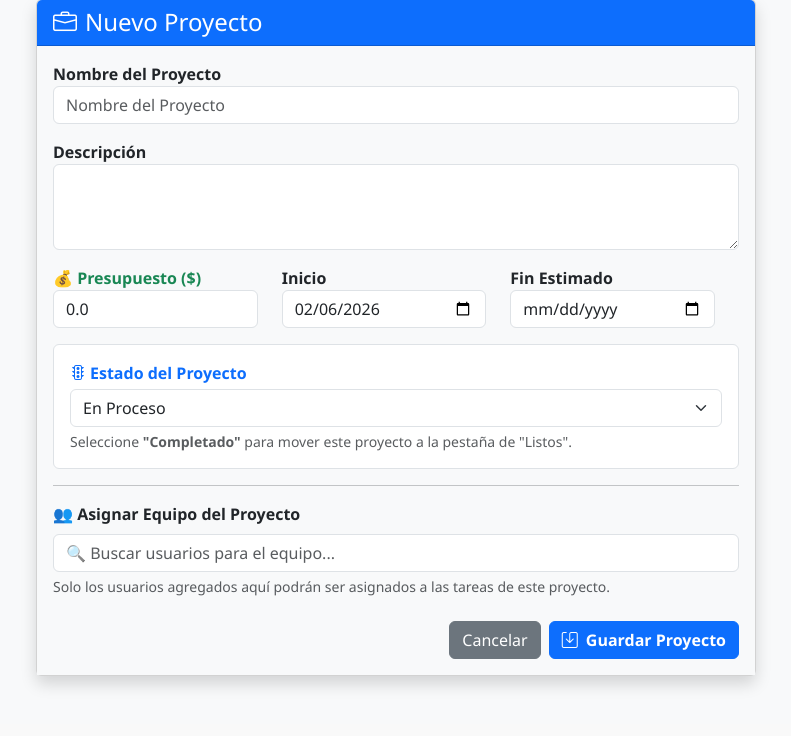
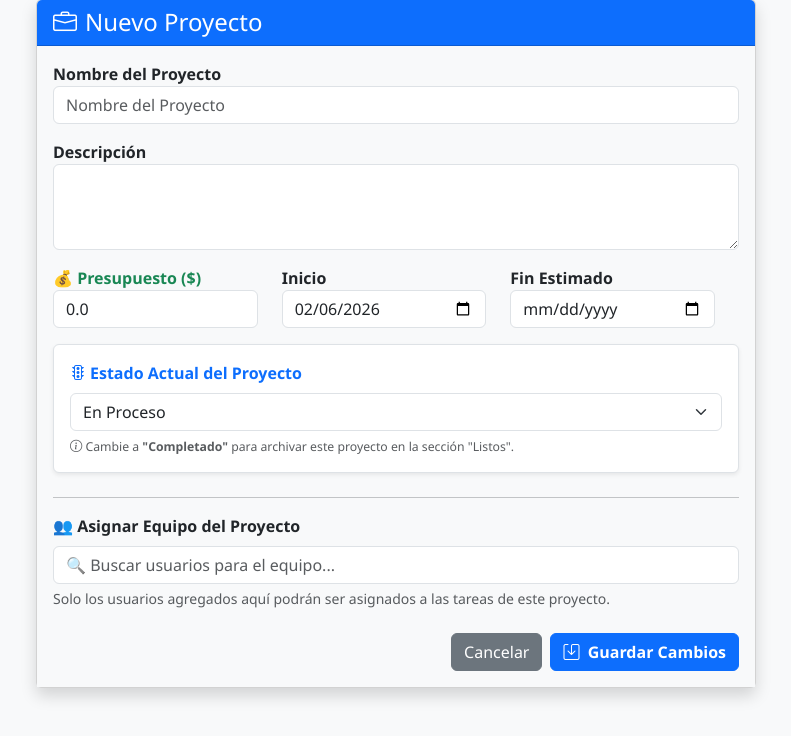
Before and after one commit to JELLABS/UpTask_System, a Django app: page /crear-proyecto/ in a window 1280 px wide. Shown: the part 81-817 px from the top of the page, without its empty margins (232-1023 px from the left). Before the commit the page ends 769 px from the top, so only its background shows below. Run offline with Django 5.2, Linux system fonts and the light colour scheme; the visitor is signed in with stand-in values (Sample User, id 1); data comes from the database, SQL or seed files in the repository; some libraries are stand-ins or nearby versions.

Commit message:
Mejora filtro Listos en proyectos

```diff
--- a/tasks/templates/tasks/formulario_proyecto.html
+++ b/tasks/templates/tasks/formulario_proyecto.html
@@ -36,13 +36,13 @@
                     </div>
 
                     {% if form.estado %}
-                    <div class="mb-3 p-3 bg-white border rounded">
-                        <label class="fw-bold text-primary mb-1">
-                            <i class="bi bi-stoplights me-1"></i>Estado del Proyecto
+                    <div class="mb-4 p-3 bg-white border rounded shadow-sm">
+                        <label class="fw-bold text-primary mb-2">
+                            <i class="bi bi-stoplights me-1"></i>Estado Actual del Proyecto
                         </label>
                         {{ form.estado }}
-                        <div class="form-text small mt-1">
-                            Seleccione <b>"Completado"</b> para mover este proyecto a la pestaña de "Listos".
+                        <div class="form-text mt-1 text-muted">
+                            <small><i class="bi bi-info-circle"></i> Cambie a <b>"Completado"</b> para archivar este proyecto en la sección "Listos".</small>
                         </div>
                     </div>
                     {% endif %}
@@ -51,7 +51,6 @@
                     <div class="mb-3">
                         <label class="fw-bold">👥 Asignar Equipo del Proyecto</label>
                         <div style="display:none;">{{ form.equipo }}</div>
-
                         <div id="equipo-seleccionado" class="d-flex flex-wrap gap-2 mb-2"></div>
 
                         <div class="position-relative">
@@ -64,7 +63,7 @@
                     <div class="d-flex justify-content-end gap-2 mt-4">
                         <a href="{% url 'lista_proyectos' %}" class="btn btn-secondary">Cancelar</a>
                         <button type="submit" class="btn btn-primary fw-bold">
-                            <i class="bi bi-save me-1"></i> Guardar Proyecto
+                            <i class="bi bi-save me-1"></i> Guardar Cambios
                         </button>
                     </div>
                 </form>
@@ -80,9 +79,12 @@ document.addEventListener('DOMContentLoaded', function() {
     const displayEq = document.getElementById('equipo-seleccionado');
     const selectEq = document.getElementById('id_equipo');
 
-    // Cargar iniciales (si estamos editando)
+    // Cargar iniciales
+    if(selectEq){
         Array.from(selectEq.options).forEach(opt => { if(opt.selected) addBadge(opt.value, opt.text); });
+    }
 
+    if(inputEq){
         inputEq.addEventListener('input', function(e) {
             if(e.target.value.length < 2) { resultsEq.style.display='none'; return; }
             fetch('/api/buscar-usuarios/?q=' + e.target.value)
@@ -102,6 +104,7 @@ document.addEventListener('DOMContentLoaded', function() {
                     } else { resultsEq.style.display='none'; }
                 });
         });
+    }
 
     function selectUser(u) {
         let opt = selectEq.querySelector(`option[value="${u.id}"]`);
@@ -126,7 +129,7 @@ document.addEventListener('DOMContentLoaded', function() {
         document.querySelector(`.badge-eq[data-id="${id}"]`).remove();
     }
 
-    document.addEventListener('click', e => { if(!inputEq.contains(e.target)) resultsEq.style.display='none'; });
+    document.addEventListener('click', e => { if(inputEq && !inputEq.contains(e.target)) resultsEq.style.display='none'; });
 });
 </script>
 {% endblock %}
```
Lines whose indentation alone changed are shown as unchanged.
